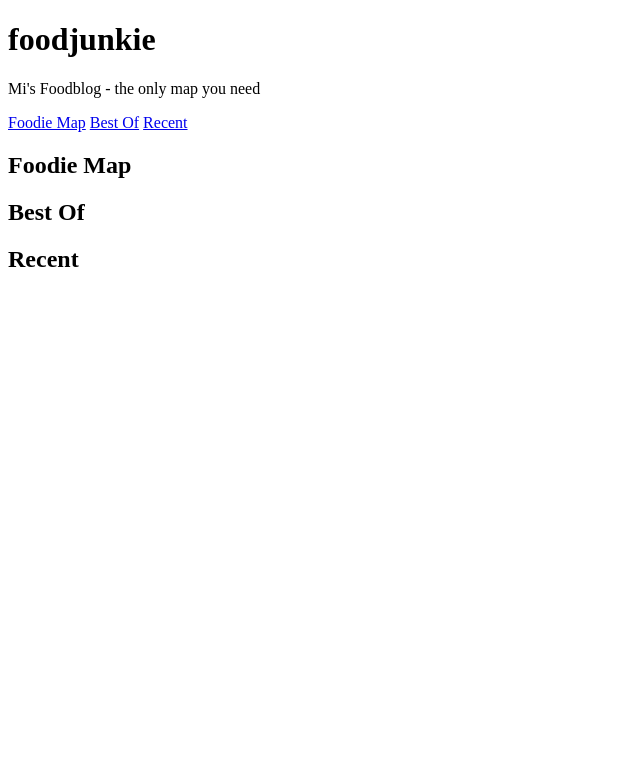
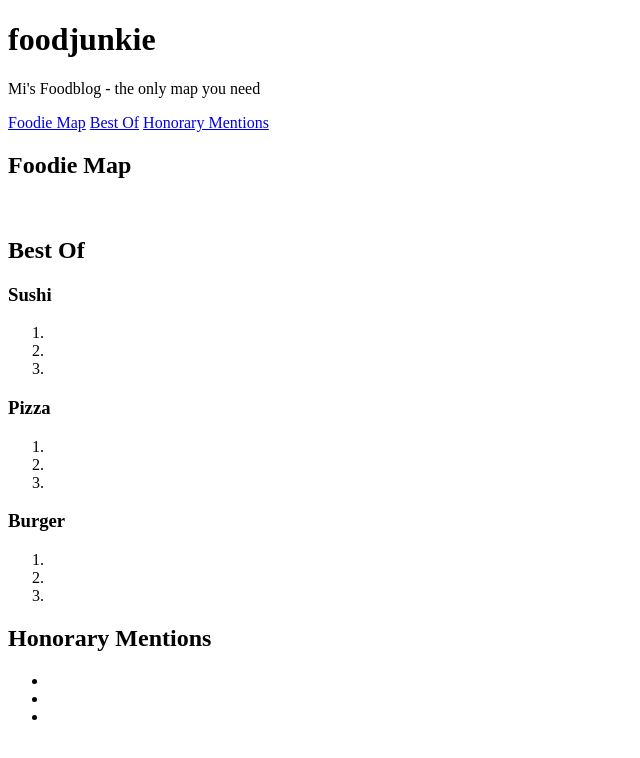
Before and after one commit to mijuni/foodie-map, a plain HTML site: page index.html in a window 1280 px wide. Shown: the whole page, without its empty margins (0-640 px from the left). Drawn offline with Linux system fonts and the light colour scheme.

Commit message:
added content

```diff
--- a/index.html
+++ b/index.html
@@ -17,21 +17,52 @@
         <nav>
             <a href="#foodie-map">Foodie Map</a>
             <a href="#best-of">Best Of</a>
-            <a href="#recent">Recent</a>
+            <a href="#honorary-mentions">Honorary Mentions</a>
         </nav>
     </header>
     <main>
         <article class="foodie-map">
             <h2>Foodie Map</h2>
-
+            <img src="" alt="">
         </article>
         <article class="best-of">
             <h2>Best Of</h2>
-
+            <section>
+                <header>
+                    <h3>Sushi</h3>
+                </header>
+                <ol>
+                    <li></li>
+                    <li></li>
+                    <li></li>
+                </ol>
+                <header>
+                    <h3>Pizza</h3>
+                </header>
+                <ol>
+                    <li></li>
+                    <li></li>
+                    <li></li>
+                </ol>
+                <header>
+                    <h3>Burger</h3>
+                </header>
+                <ol>
+                    <li></li>
+                    <li></li>
+                    <li></li>
+                </ol>
+            </section>
         </article>
-        <article class="recent">
-            <h2>Recent</h2>
-
+        <article class="honorary-mentions">
+            <h2>Honorary Mentions</h2>
+            <section>
+                <ul>
+                    <li></li>
+                    <li></li>
+                    <li></li>
+                </ul>
+            </section>
         </article>
     </main>
 </body>
```
